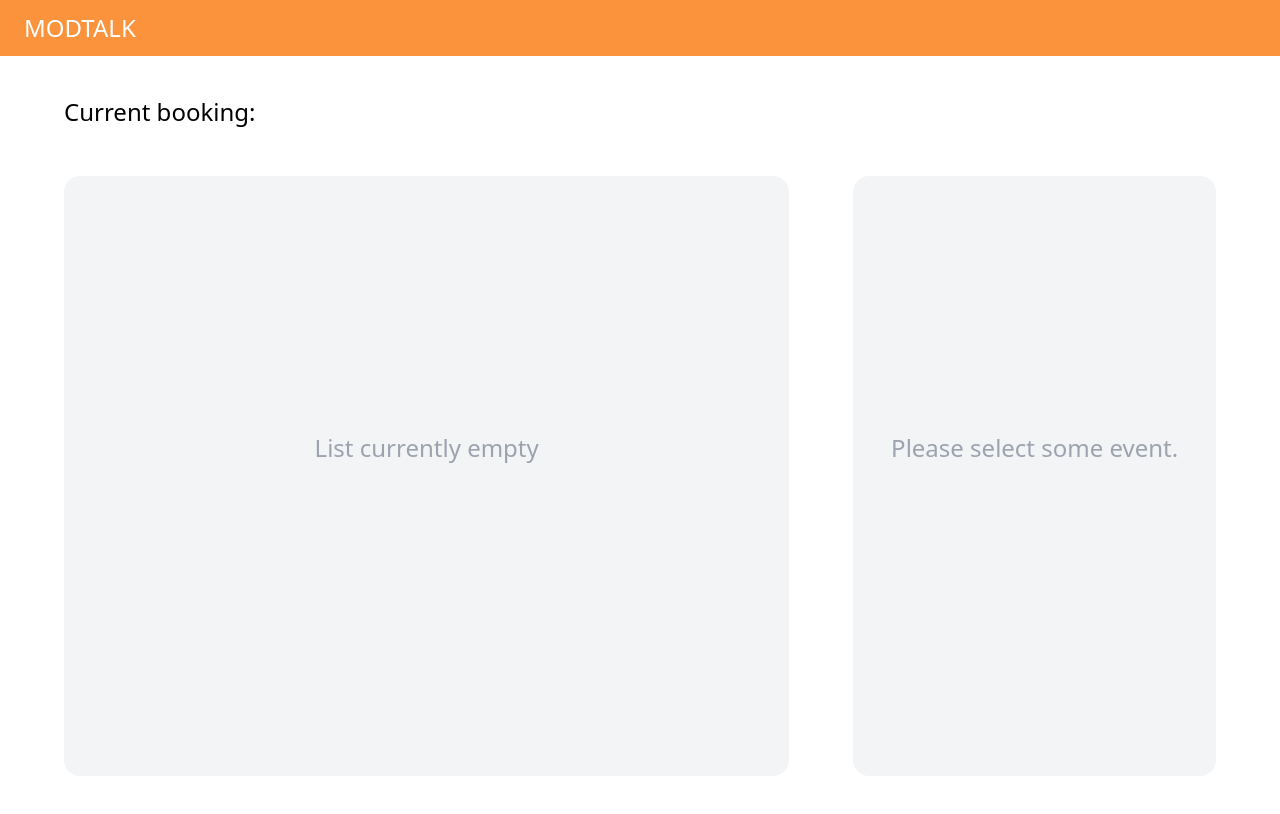
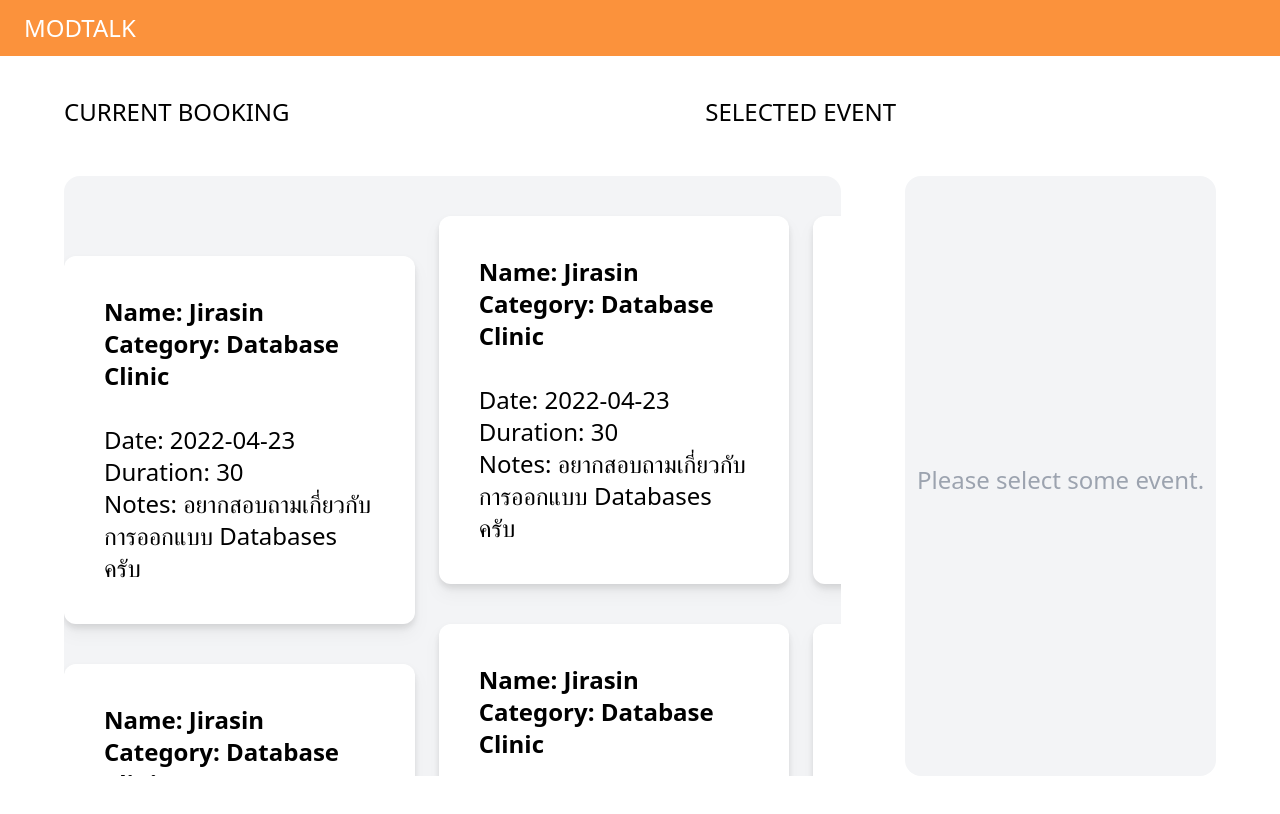
Before and after one commit to jirasin-c/SSI-3-OASIP, a Vue app in the folder front-end/: page / in a window 1280 px wide. Shown: the top 814 px of the page. Built offline with nearby package versions, Linux system fonts and the light colour scheme.

Commit message:
Provided dataset and tested show lists

```diff
--- /dev/null
+++ b/front-end/src/components/EventCard.vue
@@ -0,0 +1,29 @@
+<script setup>
+const prop = defineProps({
+  allBooking: {
+    type: Array,
+    require: true,
+  },
+});
+</script>
+
+<template>
+  <div>
+    <div
+      v-for="booking in allBooking"
+      :key="booking.id"
+      class="grid break-inside-avoid rounded-xl p-10 bg-white w-full break-words drop-shadow-lg text-ellipsis overflow-hidden mt-10"
+    >
+      <span
+        ><b>Name: {{ booking.name }}</b
+        ><br />
+        <b>Category: {{ booking.category }}</b></span
+      ><br />
+      Date: {{ booking.date }}<br />
+      Duration: {{ booking.duration }}<br />
+      Notes: {{ booking.notes }}
+    </div>
+  </div>
+</template>
+
+<style></style>
--- a/front-end/src/views/Home.vue
+++ b/front-end/src/views/Home.vue
@@ -1,17 +1,109 @@
-<script setup></script>
+<script setup>
+import EventCard from "../components/EventCard.vue";
+const dataList = [
+  {
+    id: 1,
+    name: "Jirasin",
+    category: "Database Clinic",
+    date: "2022-04-23",
+    duration: 30,
+    notes: "อยากสอบถามเกี่ยวกับการออกแบบ Databases ครับ",
+  },
+  {
+    id: 2,
+    name: "Jirasin",
+    category: "Database Clinic",
+    date: "2022-04-23",
+    duration: 30,
+    notes: null,
+  },
+  {
+    id: 3,
+    name: "Jirasin",
+    category: "Database Clinic",
+    date: "2022-04-23",
+    duration: 30,
+    notes: "อยากสอบถามเกี่ยวกับการออกแบบ Databases ครับ",
+  },
+  {
+    id: 4,
+    name: "Jirasin",
+    category: "Database Clinic",
+    date: "2022-04-23",
+    duration: 30,
+    notes: "อยากสอบถามเกี่ยวกับการออกแบบ Databases ครับ",
+  },
+  {
+    id: 5,
+    name: "Jirasin",
+    category: "Database Clinic",
+    date: "2022-04-23",
+    duration: 30,
+    notes: null,
+  },
+  {
+    id: 6,
+    name: "Jirasin",
+    category: "Database Clinic",
+    date: "2022-04-23",
+    duration: 30,
+    notes: null,
+  },
+  {
+    id: 7,
+    name: "Jirasin",
+    category: "Database Clinic",
+    date: "2022-04-23",
+    duration: 30,
+    notes: "อยากสอบถามเกี่ยวกับการออกแบบ Databases ครับ",
+  },
+  {
+    id: 8,
+    name: "Jirasin",
+    category: "Database Clinic",
+    date: "2022-04-23",
+    duration: 30,
+    notes: null,
+  },
+  {
+    id: 9,
+    name: "Jirasin",
+    category: "Database Clinic",
+    date: "2022-04-23",
+    duration: 30,
+    notes: "อยากสอบถามเกี่ยวกับการออกแบบ Databases ครับ",
+  },
+];
+</script>
 
 <template>
   <div>
-    <div class="mt-10 ml-16 text-2xl">Current booking:</div>
+    <div class="flex justify-between">
+      <div class="mt-10 ml-16 text-2xl">CURRENT BOOKING</div>
+      <div class="mt-10 mr-96 text-2xl">SELECTED EVENT</div>
+    </div>
     <div class="flex flex-row h-screen">
-      <div class="bg-gray-100 w-4/6 h-3/4 ml-16 mt-12 mr-16 rounded-2xl">
-        <p class="text-center pt-64 text-2xl text-gray-400">List currently empty</p>
+      <div
+        class="bg-gray-100 w-5/6 h-3/4 ml-16 mt-12 mr-16 rounded-2xl overflow-auto"
+      >
+        <div
+          class="columns-3 gap-6 w-[1100px] mx-auto space-y-6 pb-28 text-2xl mt-10"
+          id="style-1"
+        >
+          <p v-if="dataList.length === 0" class="text-2xl text-gray-400">
+            List currently empty
+          </p>
+
+          <EventCard :allBooking="dataList" />
+        </div>
       </div>
       <div class="bg-gray-100 w-2/6 h-3/4 mt-12 mr-16 rounded-2xl">
-        <p class="text-center pt-64 text-2xl text-gray-400">Please select some event.</p>
+        <p class="text-center pt-72 text-2xl text-gray-400">
+          Please select some event.
+        </p>
       </div>
     </div>
   </div>
 </template>
 
-<style></style>
+<style scoped></style>
```
